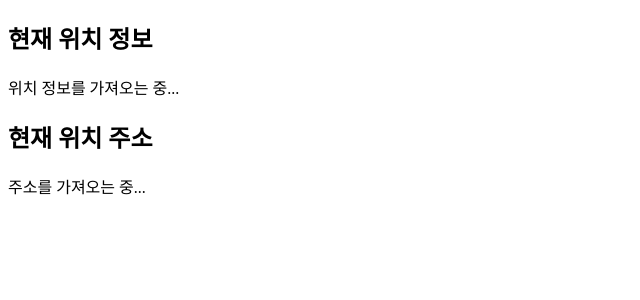
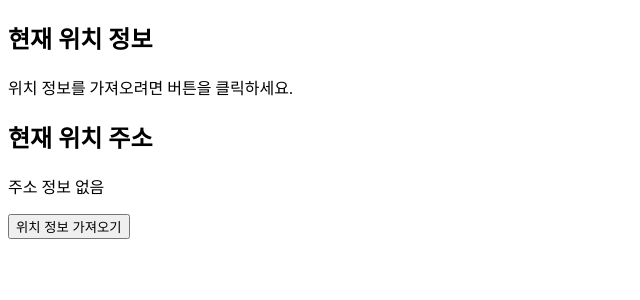
Before and after one commit to I-love-MU/React, a React (Vite) app in the folder ilm/: page /search in a window 1280 px wide. Shown: the top 300 px of the page, without its empty margins (0-640 px from the left). Built offline with nearby package versions, Linux system fonts and the light colour scheme; no server answers.

Commit message:
feat: 현재 위치 조회가 onclick 이벤트를 통해 수행되도록 변경

```diff
--- a/ilm/src/pages/SearchPage.jsx
+++ b/ilm/src/pages/SearchPage.jsx
@@ -1,23 +1,27 @@
-import { useEffect, useState } from 'react'
+import { useState } from 'react'
 import { getLocation } from '../services/Geolocation'
 import { getAddressFromCoordinates } from '../services/GoogleMapsAddress'
 
 function LocationFetcher() {
   const [location, setLocation] = useState(null)
   const [address, setAddress] = useState(null)
+  const [loading, setLoading] = useState(false)
 
-  useEffect(() => {
-    const fetchLocation = async () => {
+  const fetchLocationAndAddress = async () => {
+    setLoading(true)
+    try {
       const loc = await getLocation()
       if (loc) {
         setLocation(loc)
-        const fetchedAddress = getAddressFromCoordinates(loc.latitude, loc.longitude)
+        const fetchedAddress = await getAddressFromCoordinates(loc.latitude, loc.longitude)
         setAddress(fetchedAddress)
       }
+    } catch (error) {
+      console.error('위치 정보를 가져오는 중 오류 발생:', error)
+    } finally {
+      setLoading(false)
     }
-
-    fetchLocation()
-  }, [])
+  }
 
   return (
     <div>
@@ -27,10 +31,15 @@ function LocationFetcher() {
           위도: {location.latitude}, 경도: {location.longitude}, 정확도: {location.accuracy}m
         </p>
       ) : (
-        <p>위치 정보를 가져오는 중...</p>
+        <p>위치 정보를 가져오려면 버튼을 클릭하세요.</p>
       )}
+
       <h2>현재 위치 주소</h2>
-      <p>{address ? address : '주소를 가져오는 중...'}</p>
+      <p>{address ? address : '주소 정보 없음'}</p>
+
+      <button onClick={fetchLocationAndAddress} disabled={loading}>
+        {loading ? '위치 가져오는 중...' : '위치 정보 가져오기'}
+      </button>
     </div>
   )
 }
```
